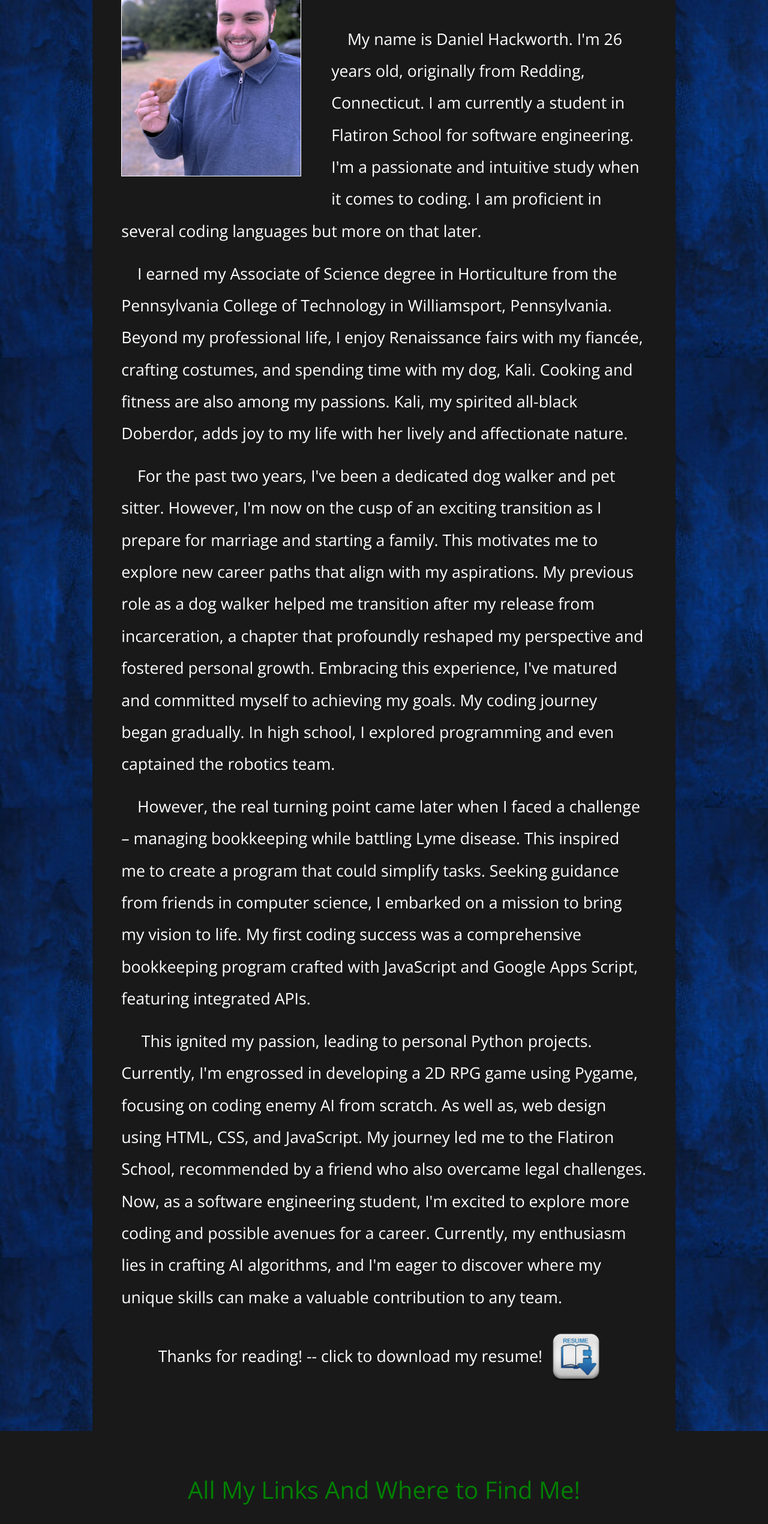
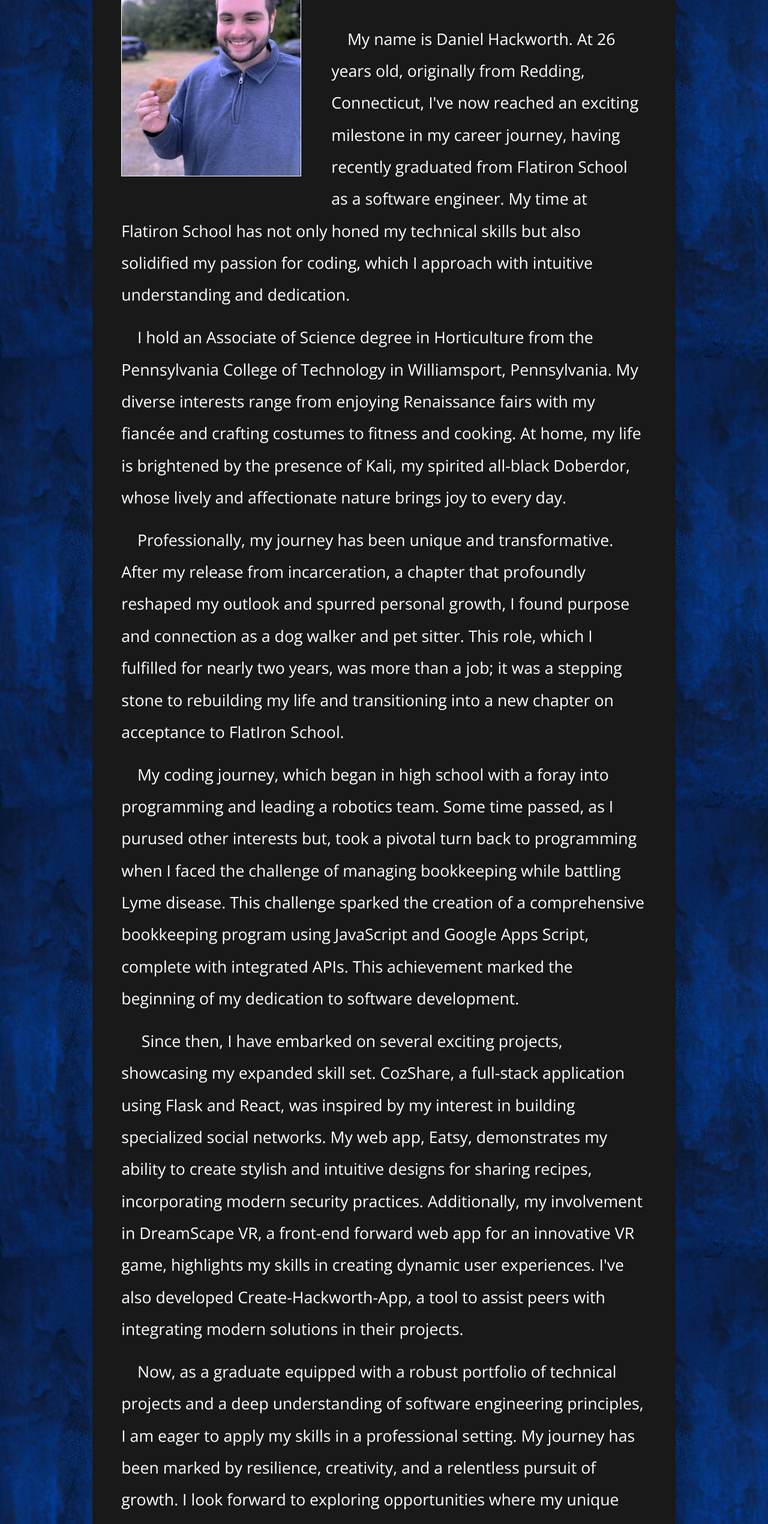
Before and after one commit to Din0saur5/Dan_Hackworth_website_React, a React (Vite) app: page /about in a window 1280 px wide. Shown: the part 234-2774 px from the top of the page at 60% size. Built offline with nearby package versions, Linux system fonts and the light colour scheme.

Commit message:
update about text

```diff
--- a/src/routes/About.jsx
+++ b/src/routes/About.jsx
@@ -14,45 +14,25 @@ const About = () => {
             />
             <br/> <br/>
       <p className='about-text initial'>
-      &emsp;My name is Daniel Hackworth. I'm 26 years old,
-       originally from Redding, Connecticut.
-      I am currently a student in Flatiron School for software engineering.
-      I'm a passionate and intuitive study when it comes to coding.
-      I am proficient in several coding languages but more on that later.
+      &emsp;My name is Daniel Hackworth. At 26 years old, originally from Redding, Connecticut, I've now reached an exciting milestone in my career journey, having recently graduated from Flatiron School as a software engineer. My time at Flatiron School has not only honed my technical skills but also solidified my passion for coding, which I approach with intuitive understanding and dedication.
       </p>
       <p className='about-text'>
-      &emsp;I earned my Associate of Science degree in Horticulture from the
-       Pennsylvania College of Technology in Williamsport, Pennsylvania.
-       Beyond my professional life, I enjoy Renaissance fairs with my fiancée,
-       crafting costumes, and spending time with my dog, Kali. Cooking and fitness
-        are also among my passions. Kali, my spirited all-black Doberdor, adds joy
-         to my life with her lively and affectionate nature.
+      &emsp;I hold an Associate of Science degree in Horticulture from the Pennsylvania College of Technology in Williamsport, Pennsylvania. My diverse interests range from enjoying Renaissance fairs with my fiancée and crafting costumes to fitness and cooking. At home, my life is brightened by the presence of Kali, my spirited all-black Doberdor, whose lively and affectionate nature brings joy to every day.
          </p>
 
-       <p className='about-text'> &emsp;For the past two years, I've been a dedicated dog walker and pet sitter.
-         However, I'm now on the cusp of an exciting transition as I prepare for marriage
-        and starting a family. This motivates me to explore new career paths that align with
-          my aspirations. My previous role as a dog walker helped me transition after my release from
-          incarceration, a chapter that profoundly reshaped my perspective and fostered personal growth.
-           Embracing this experience, I've matured and committed myself to achieving my goals.
-          My coding journey began gradually. In high school, I explored programming and even captained
-          the robotics team.
+       <p className='about-text'> &emsp;Professionally, my journey has been unique and transformative. After my release from incarceration, a chapter that profoundly reshaped my outlook and spurred personal growth, I found purpose and connection as a dog walker and pet sitter. This role, which I fulfilled for nearly two years, was more than a job; it was a stepping stone to rebuilding my life and transitioning into a new chapter on acceptance to FlatIron School.
           </p>
 
           <p className='about-text'>
-          &emsp;However, the real turning point came later when I faced a challenge –
-          managing bookkeeping while battling Lyme disease. This inspired me to create a program that
-          could simplify tasks. Seeking guidance from friends in computer science, I embarked on a mission to bring my vision to life.
-          My first coding success was a comprehensive bookkeeping program crafted with JavaScript and Google
-           Apps Script, featuring integrated APIs.
+          &emsp;My coding journey, which began in high school with a foray into programming and leading a robotics team. Some time passed, as I purused other interests but, took a pivotal turn back to programming when I faced the challenge of managing bookkeeping while battling Lyme disease. This challenge sparked the creation of a comprehensive bookkeeping program using JavaScript and Google Apps Script, complete with integrated APIs. This achievement marked the beginning of my dedication to software development.
            </p>
            <p className='about-text'> &emsp;
-           This ignited my passion, leading to personal Python projects.
-           Currently, I'm engrossed in developing a 2D RPG game using Pygame, focusing on coding enemy AI from scratch. As well as, web design using HTML, CSS, and JavaScript.
+           Since then, I have embarked on several exciting projects, showcasing my expanded skill set. CozShare, a full-stack application using Flask and React, was inspired by my interest in building specialized social networks. My web app, Eatsy, demonstrates my ability to create stylish and intuitive designs for sharing recipes, incorporating modern security practices. Additionally, my involvement in DreamScape VR, a front-end forward web app for an innovative VR game, highlights my skills in creating dynamic user experiences. I've also developed Create-Hackworth-App, a tool to assist peers with integrating modern solutions in their projects.
+        </p>
+        <p className='about-text'>
+          &emsp;Now, as a graduate equipped with a robust portfolio of technical projects and a deep understanding of software engineering principles, I am eager to apply my skills in a professional setting. My journey has been marked by resilience, creativity, and a relentless pursuit of growth. I look forward to exploring opportunities where my unique blend of technical expertise, life experiences, and personal values can contribute significantly to innovative projects and teams.
+           </p>
 
-        My journey led me to the Flatiron School, recommended by a friend who also overcame legal challenges.
-        Now, as a software engineering student, I'm excited to explore more coding and possible avenues for a career. Currently, my enthusiasm lies in crafting AI algorithms, and I'm eager to discover where my unique skills can make a valuable contribution to any team.
-        </p>
      <p className='about-text' style={{'textAlign':'center'}}>Thanks for reading! -- click to download my resume!
      <a href="/Daniel_Hackworth_Resume_2024.pdf" download>
       <img style={{height:'7rem'}} src="/Photos/resume-icon-png-19026.png" />
```
